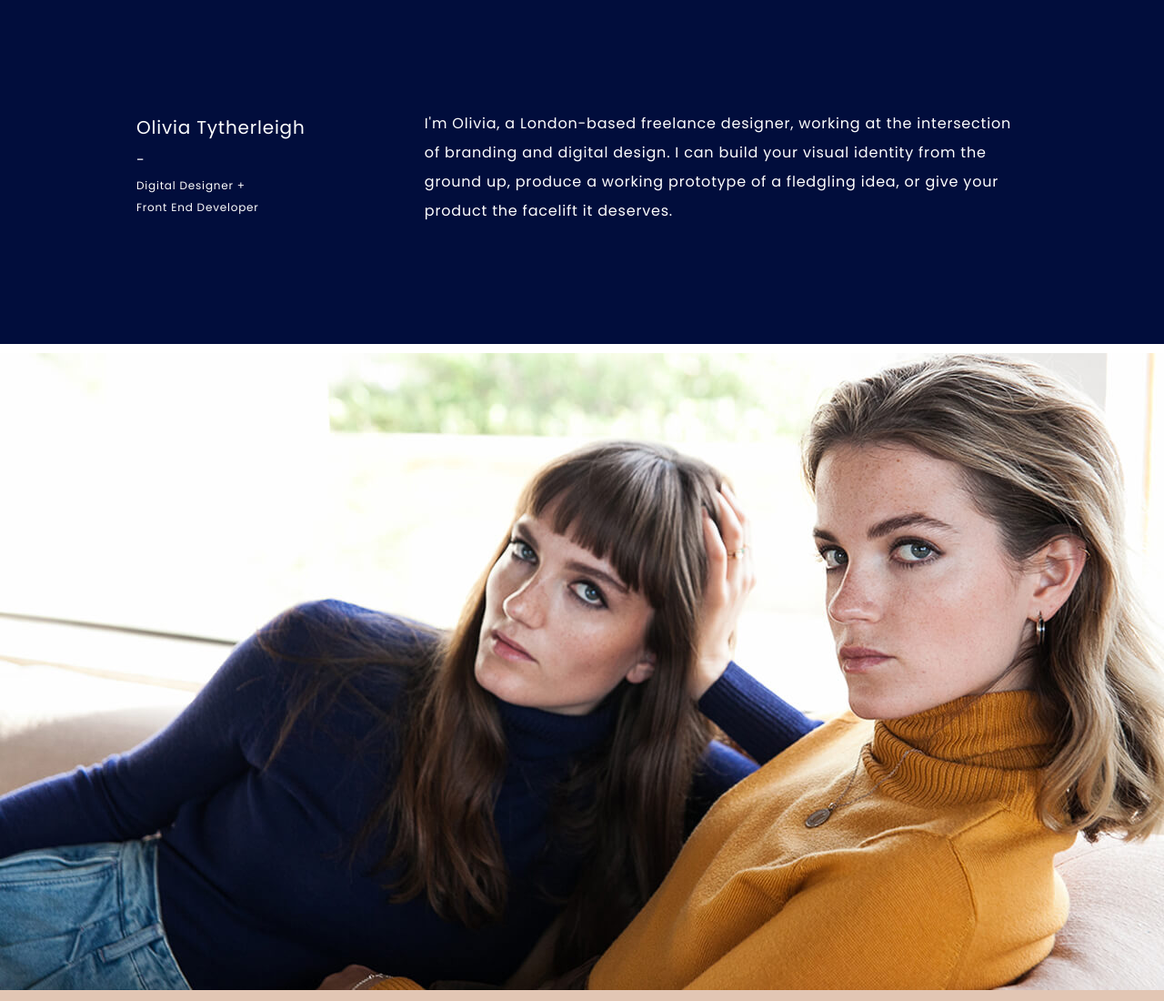
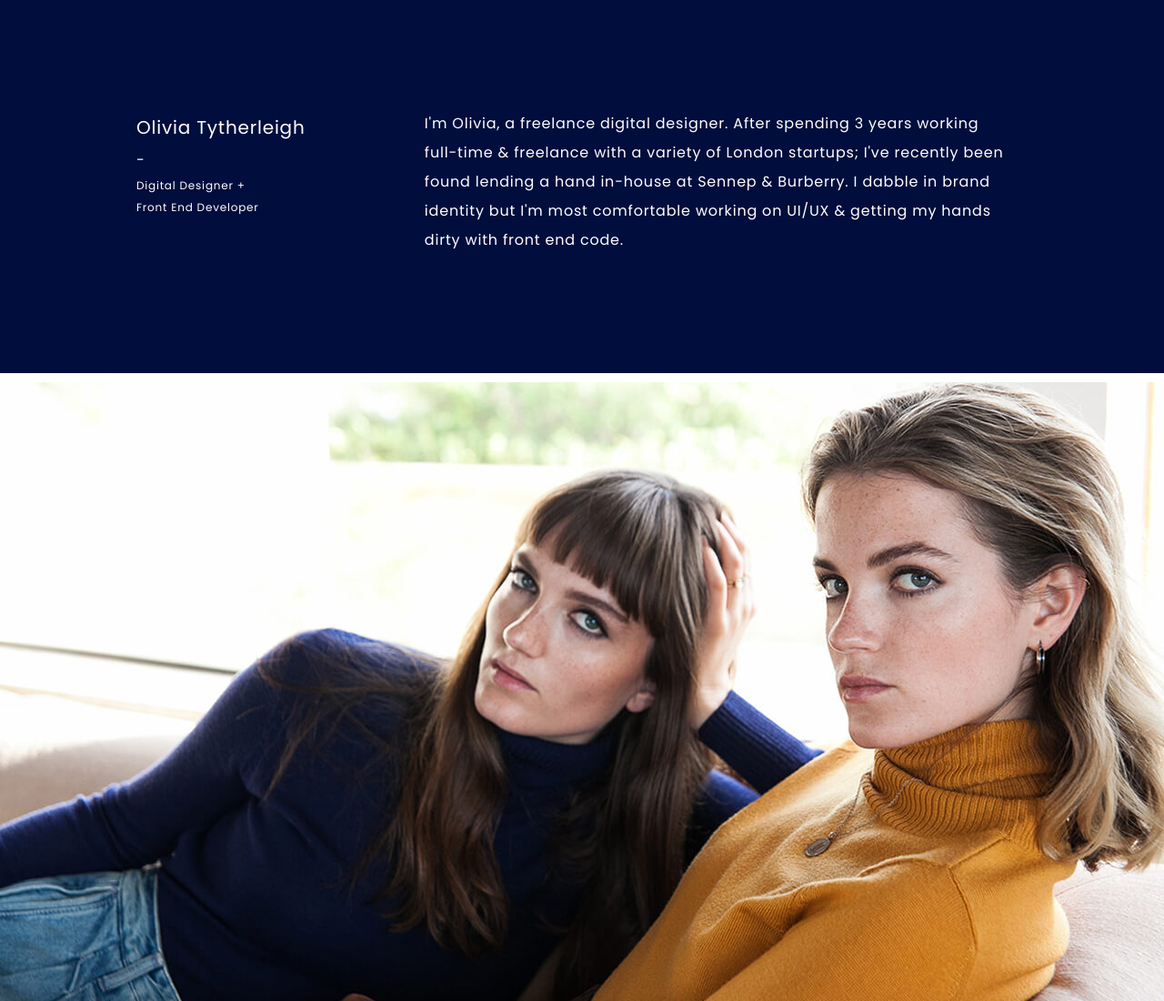
Before and after one commit to livtyth/olivia, a plain HTML site: page Sites/olivia-is/index.html in a window 1280 px wide. Shown: the top 1100 px of the page at 91% size. Drawn offline with Linux system fonts and the light colour scheme.

Commit message:
Updated personal bio.

```diff
--- a/Sites/olivia-is/index.html
+++ b/Sites/olivia-is/index.html
@@ -30,7 +30,7 @@
             <h2>Front End Developer</h2>
           </div>
           <div class="eight columns offset-by-one">
-            <p>I'm Olivia, a London-based freelance designer, working at the intersection of branding and digital design. I can build your visual identity from the ground up, produce a working prototype of a fledgling idea, or give your product the facelift it deserves.</p>
+            <p>I'm Olivia, a freelance digital designer. After spending 3 years working full-time &amp; freelance with a variety of London startups; I've recently been found lending a hand in-house at Sennep &amp; Burberry. I dabble in brand identity but I'm most comfortable working on UI/UX &amp; getting my hands dirty with front end code.</p>
           </div>
         </div>
       </div>
```
